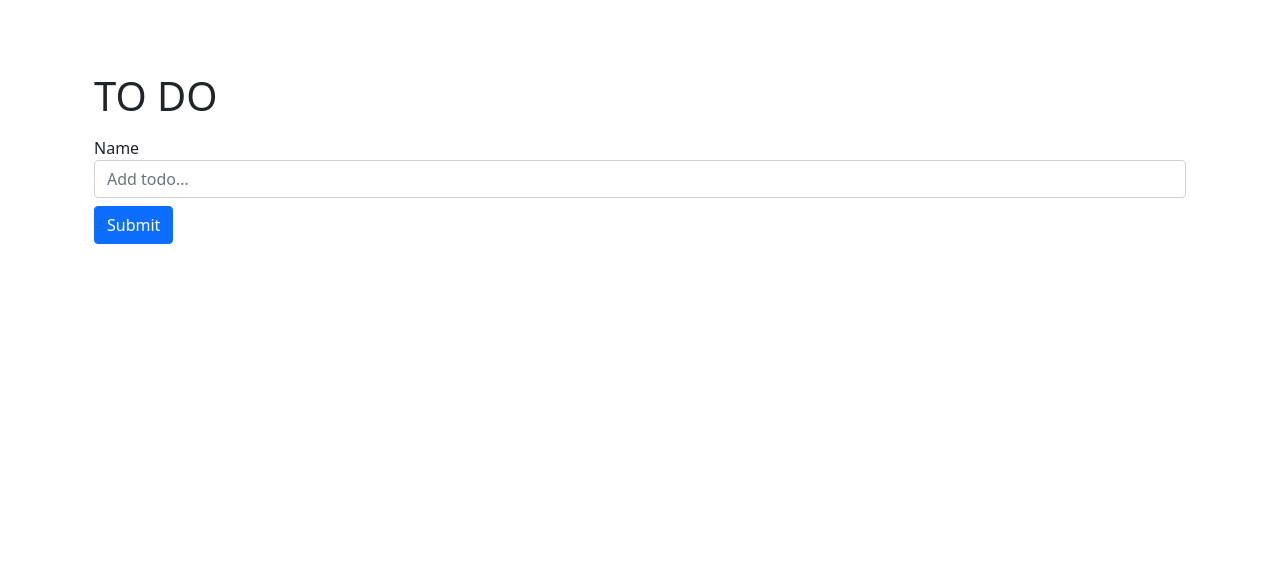
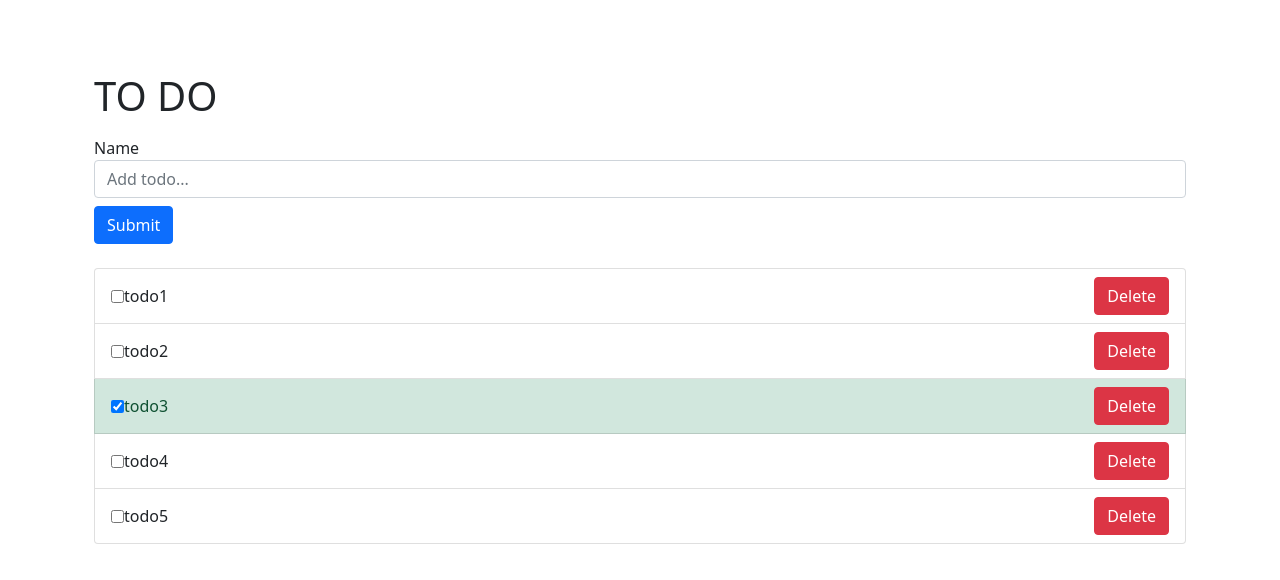
Before and after one commit to ChandimaHerath/to-do-react-app, a React (Create React App) app: page / in a window 1280 px wide. Shown: the top 580 px of the page. Built offline with nearby package versions, Linux system fonts and the light colour scheme.

Commit message:
todo list and todoitem components implemented

```diff
--- a/src/App.tsx
+++ b/src/App.tsx
@@ -3,12 +3,14 @@ import logo from './logo.svg';
 import './App.css';
 import 'bootstrap/dist/css/bootstrap.min.css';
 import Form from './components/Form';
+import TodoList from './components/Todolist';
 
 function App() {
   return (
     <div className='container bg-white p-4 mt-5'>
      <h1>TO DO</h1>
      <Form/>
+     <TodoList/>
     </div>
   );
 }
--- /dev/null
+++ b/src/components/Todoitem.tsx
@@ -0,0 +1,17 @@
+import React from 'react';
+
+const TodoItem = ( { id,title,completed}:any ) => {
+	return (
+		<li key={id} className={`list-group-item ${completed && 'list-group-item-success'}`}>
+			<div className='d-flex justify-content-between'>
+				<span className='d-flex align-items-center'>
+					<input type='checkbox' className='mr-3' checked={completed}></input>
+					{title}
+				</span>
+				<button className='btn btn-danger'>Delete</button>
+			</div>
+		</li>
+	);
+};
+
+export default TodoItem;
--- /dev/null
+++ b/src/components/Todolist.tsx
@@ -0,0 +1,22 @@
+import React from 'react';
+import TodoItem from './Todoitem';
+
+const TodoList = () => {
+	const todos = [
+		{ id: 1, title: 'todo1', completed: false},
+        { id: 2, title: 'todo2', completed: false },
+		{ id: 3, title: 'todo3', completed: true },
+		{ id: 4, title: 'todo4', completed: false },
+		{ id: 5, title: 'todo5', completed: false },
+	];
+
+	return (
+		<ul className='list-group'>
+			{todos.map((todo) => (
+				<TodoItem id={todo.id} title={todo.title} completed={todo.completed} />
+			))}
+		</ul>
+	);
+};
+
+export default TodoList;
```
